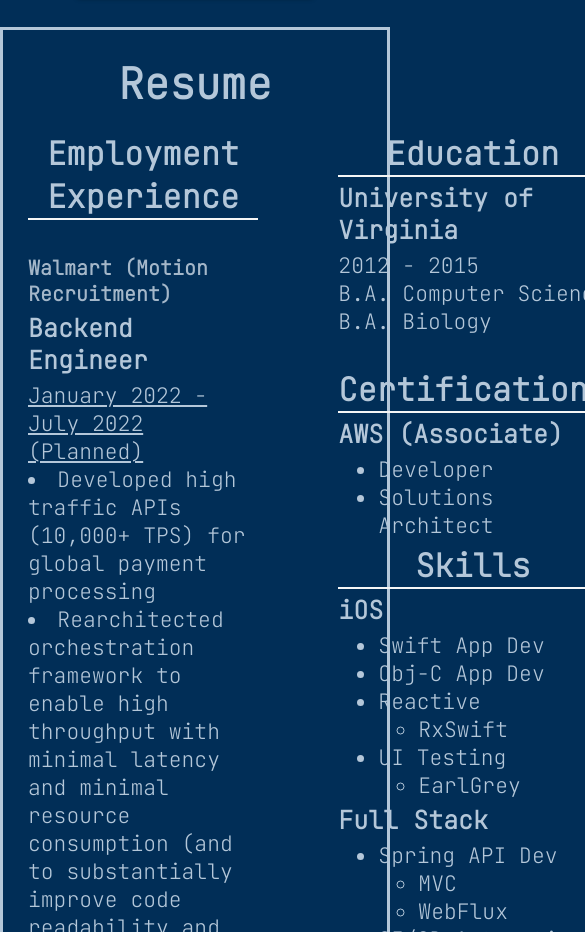
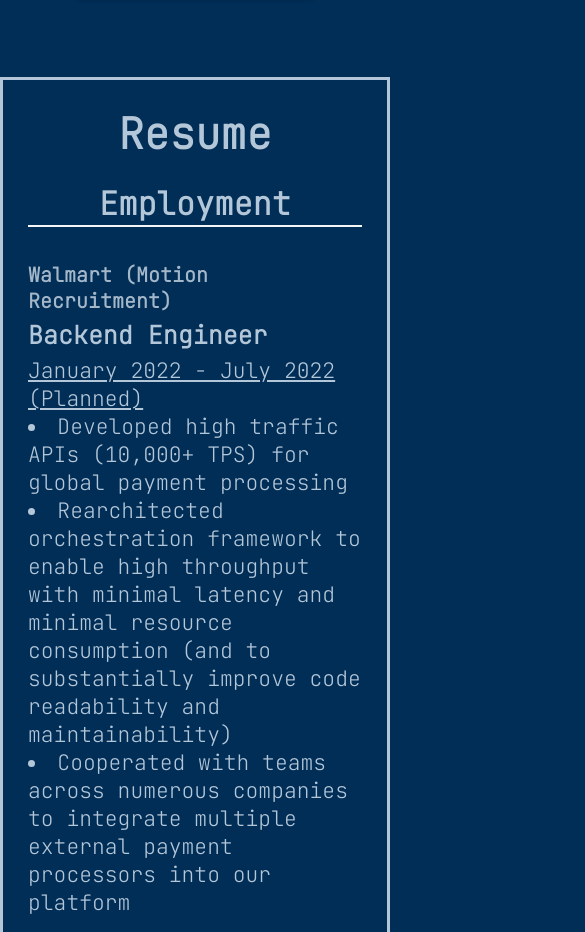
Before and after one commit to jarredhiggs/jarredhiggs-site, a React app: page /resume in a window 390 px wide. Shown: the part 803-1735 px from the top of the page, 585 px wide, since content can reach past the window. Built offline with nearby package versions, Linux system fonts and the light colour scheme.

Commit message:
Responsive Resume Design

```diff
--- a/src/Pages/App.css
+++ b/src/Pages/App.css
@@ -74,8 +74,6 @@
     border-style: solid;
     padding: 25px;
     border-width: 3px;
-    margin-top: -50px;
-    background-color: ;
 }
 
 .resumeDate {
@@ -93,11 +91,27 @@
 
 .resume-row {
     display: flex;
+    flex-wrap: nowrap;
+    align-items: stretch;
     gap: 80px;
 }
 
-.resume-row > div {
+@media screen and (max-width: 1200px) {
+    .resume-row {
+        flex-wrap: wrap;
+    }
+}
+
+#resume-col1 {
+    flex-shrink: 1;
+    flex-grow: 0;
+    flex-basis: 100%
+}
+
+#resume-col2 {
     margin-top: 0px;
+    flex-grow: 1;
+    flex-shrink: 0;
 }
 
 h2 {
--- a/src/Pages/Resume.js
+++ b/src/Pages/Resume.js
@@ -6,8 +6,8 @@
         <div id="Resume">
             <h1 style={{ "text-align": "center", "margin-bottom": "15px" }}>Resume</h1>
             <div className="resume-row">
-                <div className="resume-column">
-                    <h2>Employment Experience</h2>
+                <div className="resume-column" id="resume-col1">
+                    <h2>Employment</h2>
                     <ResumeWorkItem
                         name="Walmart (Motion Recruitment)"
                         title="Backend Engineer"
```
